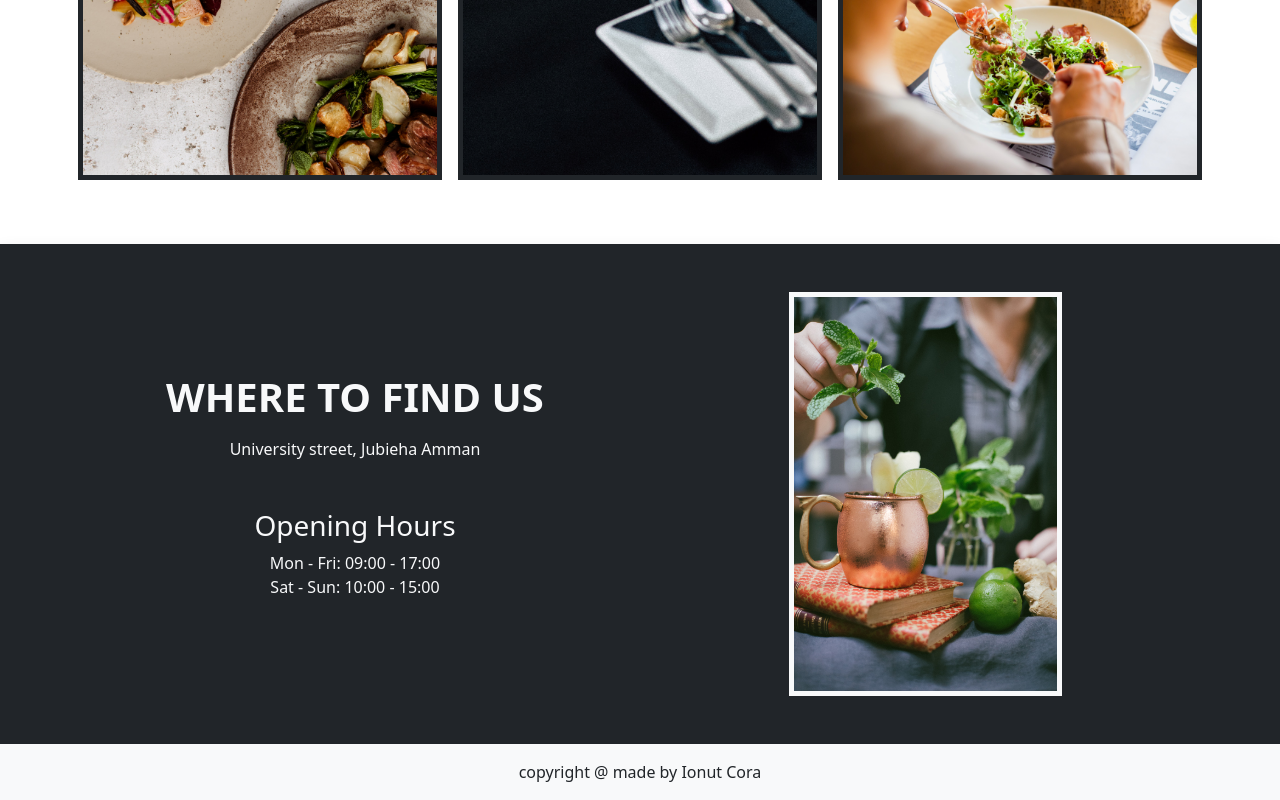
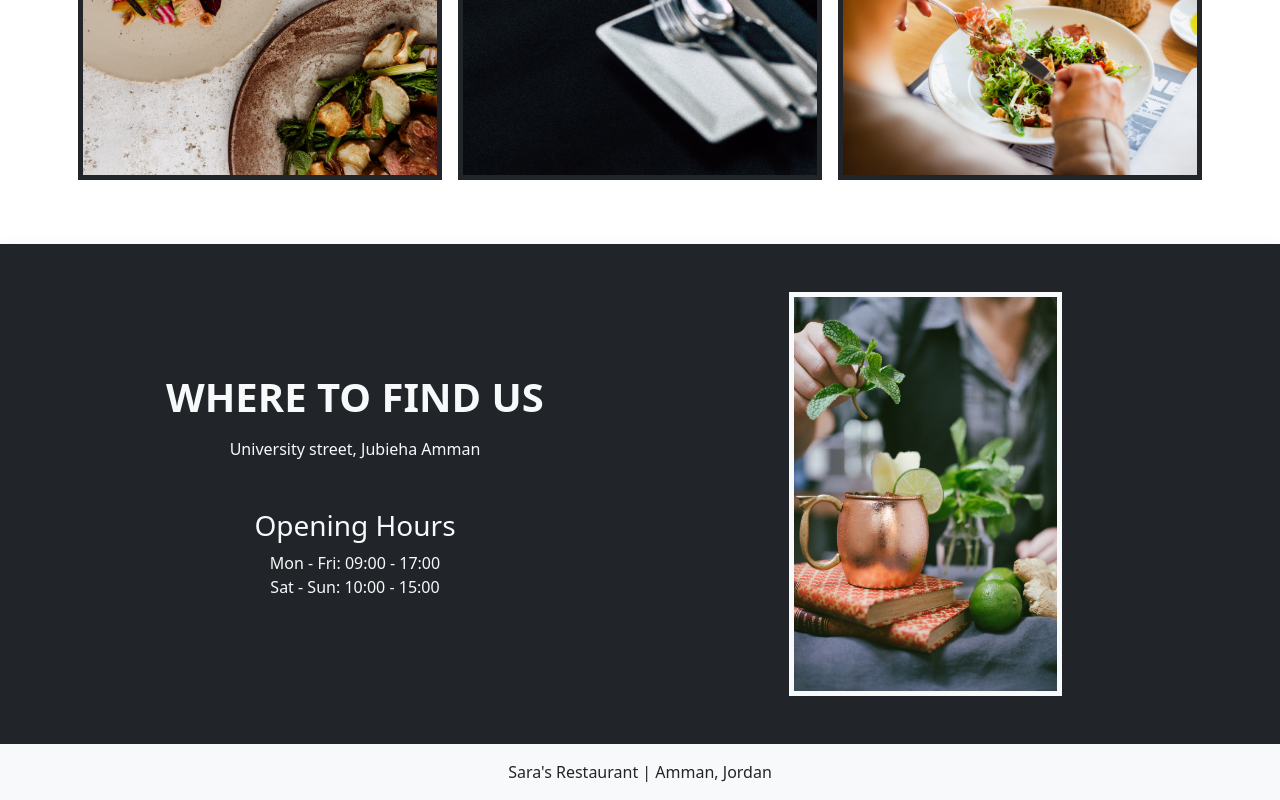
Before and after one commit to sarahwkh9/react-restaurant, a React (Create React App) app: page / in a window 1280 px wide. Shown: the part 2648-3448 px from the top of the page. Built offline with nearby package versions, Linux system fonts and the light colour scheme.

Commit message:
Update App.js

```diff
--- a/src/App.js
+++ b/src/App.js
@@ -9,13 +9,15 @@ import About from './pages/About';
 import Contact from './pages/Contact';
 
 function App() {
+  const restaurantName = "Sara's Restaurant"; // اسم المطعم بالإنجليزي
+
   return (
     <div>
       <Navbar expand="lg" className='fixed-top bg-body-tertiary shadow'>
         <Container>
           <Navbar.Brand>
             <Link to="/" className='navbar-brand text-success fw-semibold'>
-           Sara's Restaurant
+              {restaurantName}
             </Link>
           </Navbar.Brand>
           <Navbar.Toggle aria-controls='basic-navbar-nav' />
@@ -38,7 +40,7 @@ function App() {
       </Routes>
 
       <footer className='bg-body-tertiary'>
-        <p className='p-3 m-0 text-center'>copyright @ made by Ionut Cora</p>
+        <p className='p-3 m-0 text-center'>Sara's Restaurant | Amman, Jordan</p>
       </footer>
     </div>
   );
```
